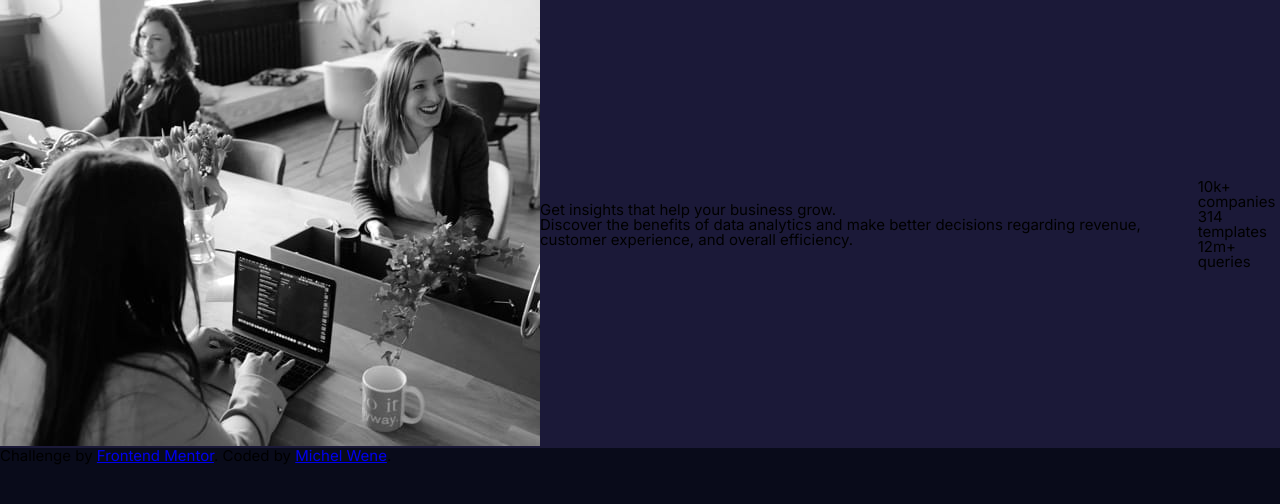
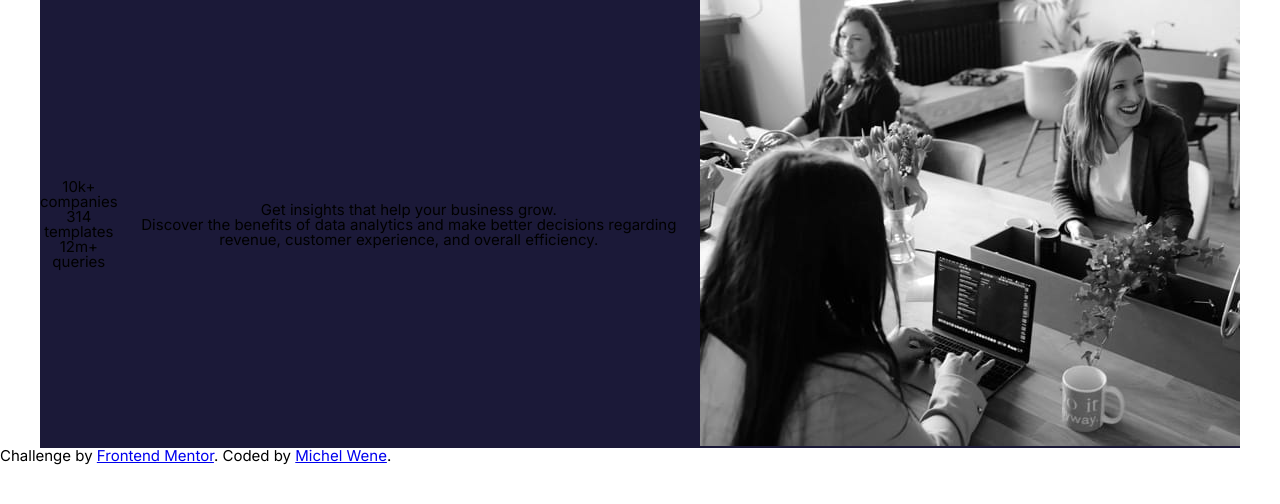
Before and after one commit to michelwene/stats-preview-card, a plain HTML site: page index.html in a window 1280 px wide. Drawn offline with Linux system fonts and the light colour scheme.

Commit message:
Construindo o CSS

```diff
--- a/css/style.css
+++ b/css/style.css
@@ -1,6 +1,6 @@
 html{
     max-width: 1440px;
-    background-color: hsl(233, 47%, 7%);
+    height: 720px;
 }
 body{
     font-size: 15px;
@@ -9,10 +9,15 @@ body{
 
 .card{
     background-color: hsl(244, 38%, 16%);
-
+    width: 1200px;
+    margin: auto;
+    border: auto;
 }
 
 .card .content{
     display: flex;
+    justify-content: flex-end;
     align-items: center;
+    flex-direction: row-reverse;
+    text-align: center;
 }
--- a/index.html
+++ b/index.html
@@ -12,37 +12,55 @@
       sizes="32x32"
       href="./images/favicon-32x32.png"
     />
-    <link rel="preconnect" href="https://fonts.googleapis.com">
-    <link rel="preconnect" href="https://fonts.gstatic.com" crossorigin>
-    <link href="https://fonts.googleapis.com/css2?family=Inter:wght@702&display=swap" rel="stylesheet">
-    <link rel="preconnect" href="https://fonts.googleapis.com">
-    <link rel="preconnect" href="https://fonts.gstatic.com" crossorigin>
-    <link href="https://fonts.googleapis.com/css2?family=Inter&display=swap" rel="stylesheet">
-    <link rel="preconnect" href="https://fonts.googleapis.com">
-    <link rel="preconnect" href="https://fonts.gstatic.com" crossorigin>
-    <link href="https://fonts.googleapis.com/css2?family=Lexend+Deca&display=swap" rel="stylesheet">
+    <link rel="preconnect" href="https://fonts.googleapis.com" />
+    <link rel="preconnect" href="https://fonts.gstatic.com" crossorigin />
+    <link
+      href="https://fonts.googleapis.com/css2?family=Inter:wght@702&display=swap"
+      rel="stylesheet"
+    />
+    <link rel="preconnect" href="https://fonts.googleapis.com" />
+    <link rel="preconnect" href="https://fonts.gstatic.com" crossorigin />
+    <link
+      href="https://fonts.googleapis.com/css2?family=Inter&display=swap"
+      rel="stylesheet"
+    />
+    <link rel="preconnect" href="https://fonts.googleapis.com" />
+    <link rel="preconnect" href="https://fonts.gstatic.com" crossorigin />
+    <link
+      href="https://fonts.googleapis.com/css2?family=Lexend+Deca&display=swap"
+      rel="stylesheet"
+    />
     <title>Frontend Mentor | Stats preview card component</title>
   </head>
 
   <body>
     <main class="card">
       <section class="content">
-      <div>
+        <section class="img">
           <img src="images/image-header-desktop.jpg" />
-      </div>
-      <div>
-        <h1>Get insights that help your business grow.</h1>
+        </section>
+        <section class="text">
+          <h1 class="title">Get insights that help your business grow.</h1>
           Discover the benefits of data analytics and make better decisions
           regarding revenue, customer experience, and overall efficiency.
-      </div>
-      <div>
-        <ul>
-          <li>10k+ companies</li>
-          <li>314 templates</li>
-          <li>12m+ queries</li>
+        </section>
+        <section>
+          <ul class="list">
+            <li>
+              <div class="value1">10k+</div>
+              companies
+            </li>
+            <li>
+              <div class="value2">314</div>
+              templates
+            </li>
+            <li>
+              <div class="value3">12m+</div>
+              queries
+            </li>
           </ul>
         </section>
-    </div>
+      </section>
     </main>
     <footer>
       <div class="attribution">
```
Lines whose indentation alone changed are shown as unchanged.
